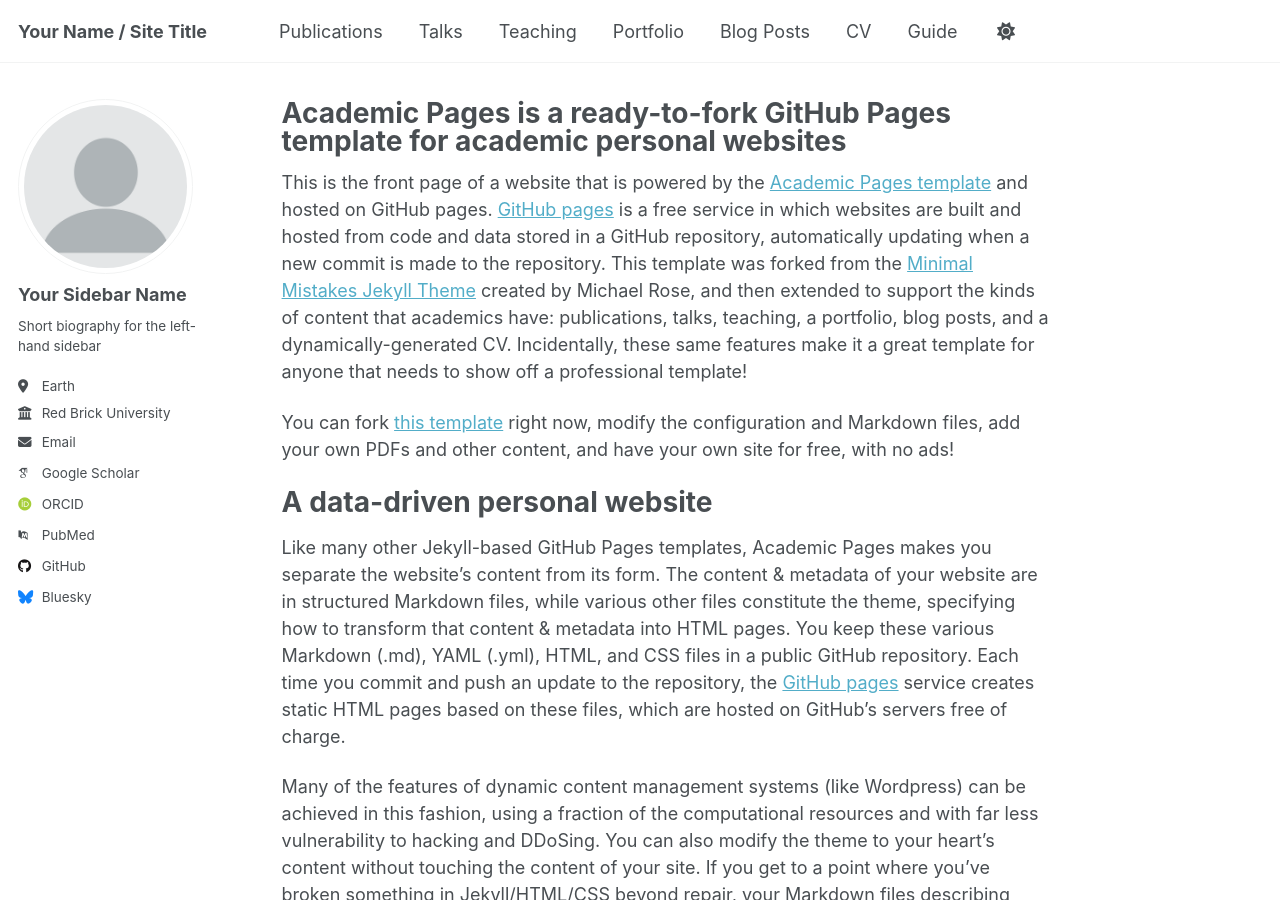
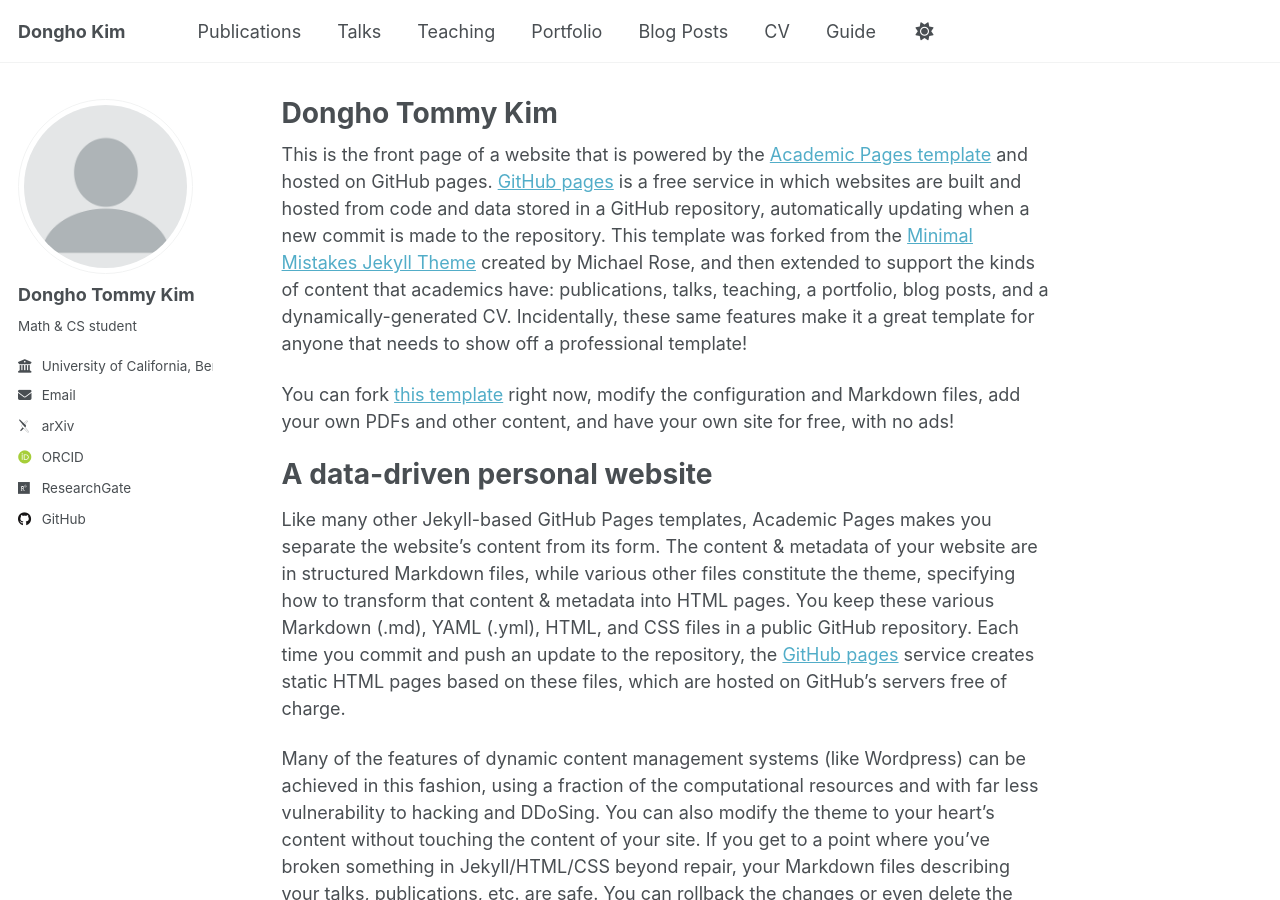
Before and after one commit to donghokim0224/donghokim0224.github.io, a Jekyll site: the page built from _pages/about.md, in a window 1280 px wide and 900 px high. Built offline with Jekyll 4.4.1, drawn with Linux system fonts in a browser that asks for light colours; some web fonts are replaced; a script that is not in the unit is left out; some of the changed text lies outside the part shown.

Commit message:
changes made

```diff
--- a/_config.yml
+++ b/_config.yml
@@ -9,14 +9,14 @@
 # Basic Site Settings
 locale                   : "en-US"
 site_theme               : "default" # Currently available options are "default", "air"
-title                    : "Your Name / Site Title"
+title                    : "Dongho Kim"
 title_separator          : "-"
-name                     : &name "Your Name"
-description              : &description "Your Name's academic portfolio"   # Update this with a general description of your site, this is the default if not overridden by a page
-url                      : https://academicpages.github.io # The base hostname & protocol for your site e.g. "https://[your GitHub username].github.io",
+name                     : &name "Dongho Kim"
+description              : &description "Dongho Kim's academic portfolio"   # Update this with a general description of your site, this is the default if not overridden by a page
+url                      : https://donghokim0224.github.io # The base hostname & protocol for your site e.g. "https://[your GitHub username].github.io",
                                                            # or if you already have some other page hosted on Github then use "https://[your GitHub username].github.io/[Your Repo Name]"
 baseurl                  : "" # the subpath of your site, e.g. "/blog"
-repository               : "academicpages/academicpages.github.io"
+repository               : "donghokim0224/donghokim0224.github.io"
 
 # Site Author - The following control what appear as part of the author content on the side bar.
 #               If a field is blank the icon and link will not appear, otherwise it will be shown.
@@ -24,37 +24,37 @@ repository               : "academicpages/academicpages.github.io"
 author:
   # Biographic information
   avatar           : "profile.png"
-  name             : "Your Sidebar Name"
+  name             : "Dongho Tommy Kim"
   pronouns         : # example: "she/her"
-  bio              : "Short biography for the left-hand sidebar"
-  location         : "Earth"
-  employer         : "Red Brick University"
+  bio              : "Math & CS student"
+  # location         : "Berkeley, CA"
+  employer         : "University of California, Berkeley"
   uri              : # URL
-  email            : "none@example.org"
+  email            : "dtkim25@berkeley.edu"
 
   # Academic websites
   academia         : # URL
-  arxiv            : # URL - Update with the correct link to your profile
-  googlescholar    : "https://scholar.google.com/citations?user=PS_CX0AAAAAJ"
+  arxiv            : "https://arxiv.org/a/kim_d_9.html"
+  # googlescholar    : "https://scholar.google.com/citations?user=PS_CX0AAAAAJ"
   inspire-hep      : # URL
   impactstory      : # URL
-  orcid            : "https://orcid.org/yourorcidurl"
+  orcid            : "https://orcid.org/0009-0006-7810-731X"
   semantic         : # URL
-  pubmed           : "https://www.ncbi.nlm.nih.gov/pubmed/?term=john+snow"
-  researchgate     : # URL
+  # pubmed           : "https://www.ncbi.nlm.nih.gov/pubmed/?term=john+snow"
+  researchgate     : "https://www.researchgate.net/profile/Dongho-Kim-33"
   scopus           : # URL
 
   # Repositories and software development
   bitbucket        : # Username - Update with your username on the site
   codepen          : # Username
   dribbble         : # Username
-  github           : "academicpages"
+  github           : "https://github.com/donghokim0224"
   kaggle           : # Username
   stackoverflow    : # User number or user number and name (i.e., use "1" or "1/jeff-atwood")
 
   # Social media
   artstation       : # Username
-  bluesky          : "bsky.app" # Replace this with you Bluesky username
+  bluesky          : # "bsky.app" # Replace this with you Bluesky username
   facebook         : # Username
   flickr           : # Username
   foursquare       : # Username
--- a/_pages/about.md
+++ b/_pages/about.md
@@ -1,6 +1,6 @@
 ---
 permalink: /
-title: "Academic Pages is a ready-to-fork GitHub Pages template for academic personal websites"
+title: "Dongho Tommy Kim"
 author_profile: true
 redirect_from:
   - /about/
```
